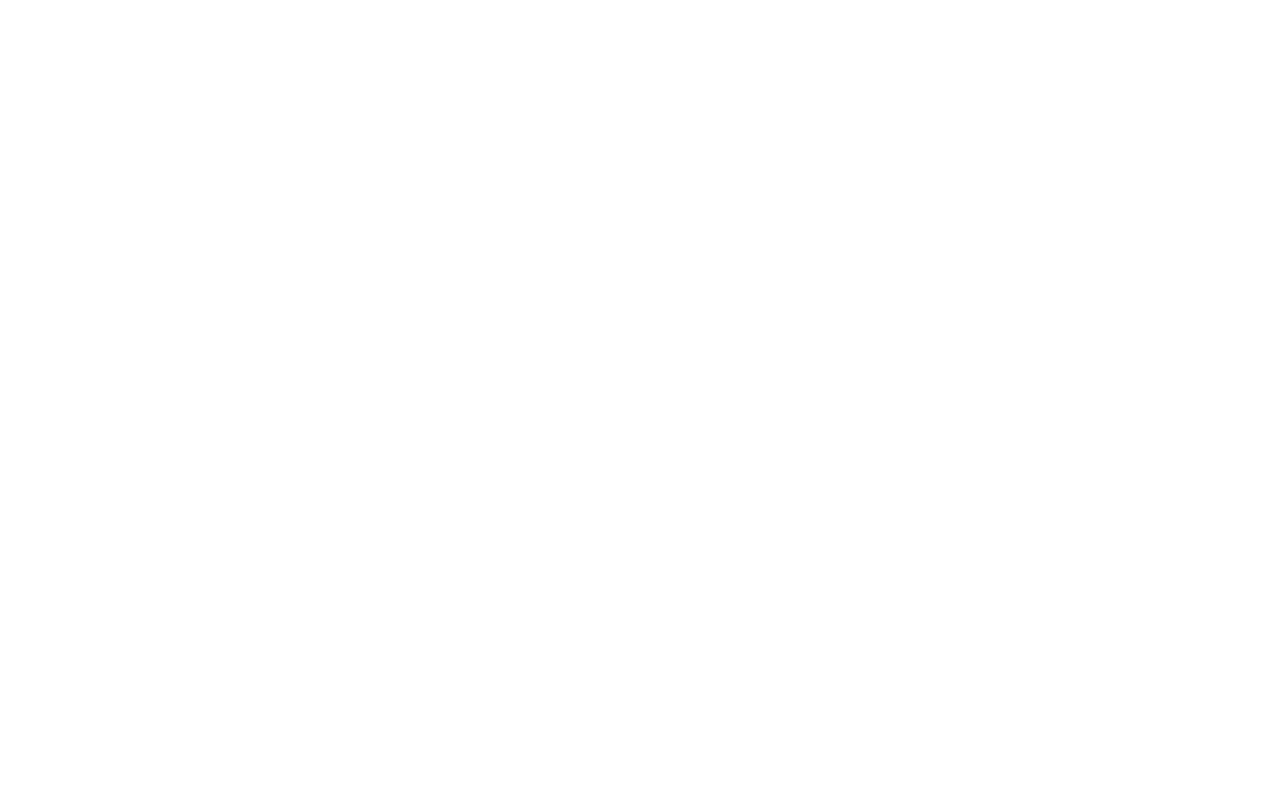
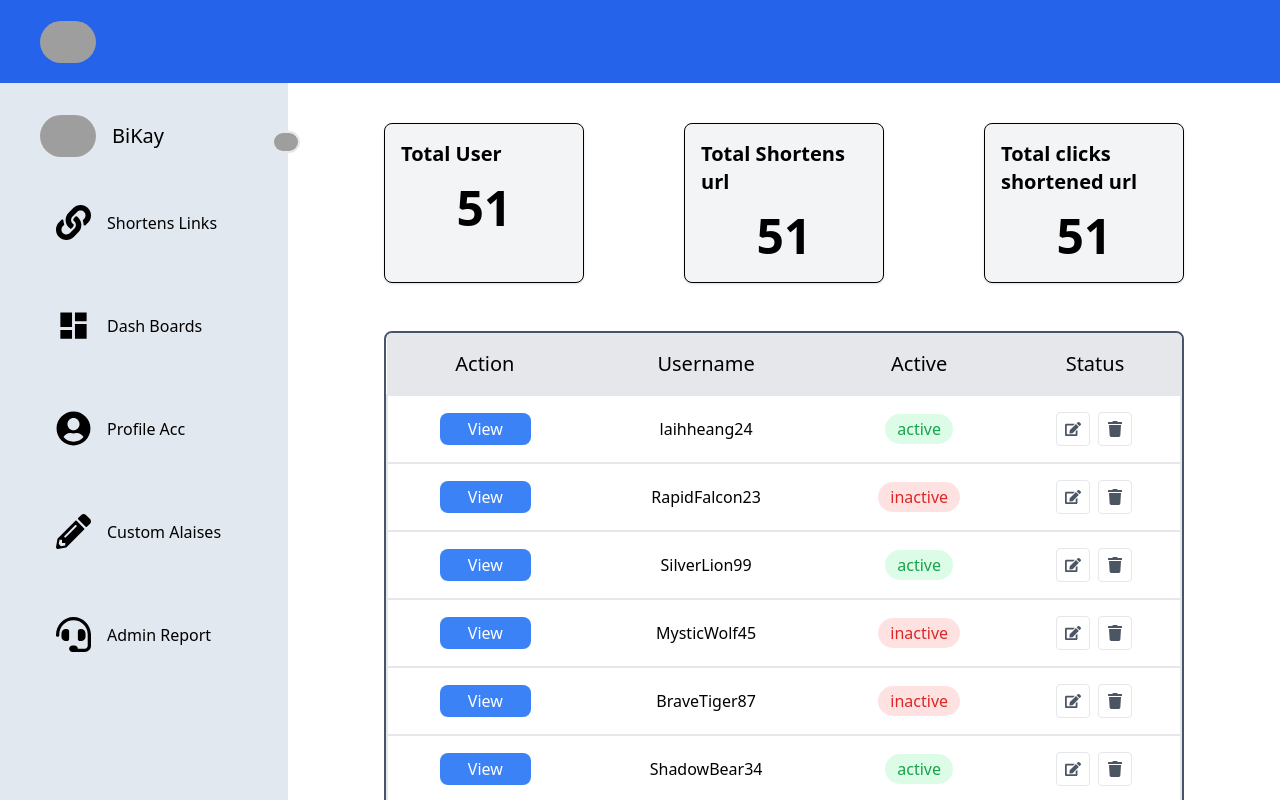
Before and after one commit to saolaiheang/link-shorten-two, a React (Vite) app: page /adminreport in a window 1280 px wide. Before the commit this address had no page. Shown: the top 800 px of the page. Built offline with nearby package versions, Linux system fonts and the light colour scheme; grey boxes are pictures that could not be loaded.

Commit message:
fixed issue save links coverted in storage userid

```diff
--- a/src/App.jsx
+++ b/src/App.jsx
@@ -7,6 +7,7 @@
 import DashboardPage from './page/DashboardPage';
 import './App.css'
 import Customaliasespage from './page/Customaliasespage';
+import AdminReport from './page/AdminReportpage';
 
 function App() {
   return (
@@ -18,6 +19,7 @@
       <Route path="/shortenurls" element={<ShortenUrl/>} />
       <Route path="/dashboard" element={<DashboardPage/>} />
       <Route path="/customalaises" element={<Customaliasespage/>} />
+      <Route path="/adminreport" element={<AdminReport/>} />
 
     </Routes>
     </>
--- a/src/components/Sidebar.jsx
+++ b/src/components/Sidebar.jsx
@@ -4,6 +4,7 @@
 import { MdDashboard } from 'react-icons/md';
 import { useNavigate } from 'react-router-dom'; // Import useNavigate
 import { FaPencilAlt } from "react-icons/fa";
+import {FaHeadset}  from 'react-icons/fa';
 
 const Sidebar = () => {
   const [open, setOpen] = useState(true);
@@ -14,6 +15,7 @@
     { title: "Dash Boards", icon: <MdDashboard size={35} />, gap: true, path: "/dashboard" },
     { title: "Profile Acc", icon: <FaUserCircle size={35} />, gap: true, path: "/profile" },
     { title: "Custom Alaises", icon: <FaPencilAlt size={35} />, gap: true, path: "/customalaises" },
+    { title: "Admin Report", icon: <FaHeadset size={35} />, gap: true, path: "/adminreport" },
   ];
 
   return (
--- /dev/null
+++ b/src/page/AdminReportpage.jsx
@@ -0,0 +1,101 @@
+import { FaCopy, FaEdit, FaTrash } from "react-icons/fa";
+import Sidebar from "../components/Sidebar";
+import Header from "../components/Header";
+
+// Example user data
+const users = [
+  { username: "laihheang24", active: true },
+  { username: "RapidFalcon23", active: false },
+  { username: "SilverLion99", active: true },
+  { username: "MysticWolf45", active: false },
+  { username: "BraveTiger87", active: false },
+  { username: "ShadowBear34", active: true },
+  { username: "StormRider56", active: false },
+  { username: "ThunderHawk22", active: true },
+  { username: "FireKnight68", active: false },
+  { username: "SwiftShark71", active: true }
+];
+
+// Example stats
+const stats = {
+  totalUsers: 51,
+  totalShortenedUrls: 51,
+  totalClicks: 51
+};
+
+function AdminReport() {
+  return (
+    <div className="min-h-screen bg-white">
+      <Header
+        userName="Lai heang"
+        profilePicUrl="https://w7.pngwing.com/pngs/215/58/png-transparent-computer-icons-google-account-scalable-graphics-computer-file-my-account-icon-rim-123rf-symbol-thumbnail.png"
+      />
+      <div className="flex w-full">
+        <Sidebar />
+        <div className="flex-1 p-4 overflow-x-auto">
+          {/* Stats Cards */}
+          <div className="w-full lg:w-10/12 m-auto mt-6 flex flex-col lg:flex-row justify-between gap-4">
+            <div className="bg-gray-100 p-4 rounded-lg shadow border border-black w-full lg:w-1/4 h-40">
+              <h3 className="text-left text-xl font-bold">Total User</h3>
+              <p className="text-5xl font-bold mt-4">{stats.totalUsers}</p>
+            </div>
+            <div className="bg-gray-100 p-4 rounded-lg shadow border border-black w-full lg:w-1/4 h-40">
+              <h3 className="text-left text-xl font-bold">Total Shortens url</h3>
+              <p className="text-5xl font-bold mt-4">{stats.totalShortenedUrls}</p>
+            </div>
+            <div className="bg-gray-100 p-4 rounded-lg shadow border border-black w-full lg:w-1/4 h-40">
+              <h3 className="text-left text-xl font-bold">Total clicks shortened url</h3>
+              <p className="text-5xl font-bold mt-4">{stats.totalClicks}</p>
+            </div>
+          </div>
+
+          {/* Users Table */}
+          <div className="w-full lg:w-10/12 m-auto mt-12 border-2 border-slate-600 max-sm:overflow-scroll rounded-lg overflow-hidden">
+            <table className="w-full text-sm lg:text-base">
+              <thead>
+                <tr className="bg-gray-200 text-center text-base lg:text-xl">
+                  <th className="p-4 border font-normal">Action</th>
+                  <th className="p-4 border font-normal">Username</th>
+                  <th className="p-4 border font-normal">Active</th>
+                  <th className="p-4 border font-normal">Status</th>
+                </tr>
+              </thead>
+              <tbody>
+                {users.map((user, index) => (
+                  <tr key={index} className="border-2 text-center">
+                    <td className="p-4">
+                      <button className="bg-blue-500 text-white py-1 px-3 lg:px-7 rounded-lg hover:bg-blue-600">
+                        View
+                      </button>
+                    </td>
+                    <td className="p-4">{user.username}</td>
+                    <td className="p-4">
+                      <span
+                        className={`py-1 px-3 rounded-full ${
+                          user.active ? "bg-green-100 text-green-600" : "bg-red-100 text-red-600"
+                        }`}
+                      >
+                        {user.active ? "active" : "inactive"}
+                      </span>
+                    </td>
+                    <td className="p-4 flex items-center justify-center gap-2">
+                      <button className="bg-white border rounded p-2 hover:bg-gray-100 flex items-center">
+                        <FaEdit className="text-gray-600" />
+                      </button>
+                      <button className="bg-white border rounded p-2 hover:bg-gray-100 flex items-center">
+                        <FaTrash className="text-gray-600" />
+                      </button>
+                    </td>
+                  </tr>
+                ))}
+              </tbody>
+            </table>
+          </div>
+
+        </div>
+      </div>
+    </div>
+  );
+}
+
+export default AdminReport;
--- a/src/page/DashboardPage.jsx
+++ b/src/page/DashboardPage.jsx
@@ -1,10 +1,27 @@
-import { useState } from "react";
+import { useState, useEffect } from "react";
 import { FaCopy, FaEdit, FaTrash } from "react-icons/fa";
 import Sidebar from "../components/Sidebar";
 import Header from "../components/Header";
 
 function DashboardPage() {
   const [activeTab, setActiveTab] = useState("Cities");
+  const [citiesData, setCitiesData] = useState([]);
+
+  // Function to fetch data from the API
+  const getCitiesData = async () => {
+    try {
+      const response = await fetch("https://example.com/api/cities"); // Replace with your actual API URL
+      const data = await response.json();
+      setCitiesData(data); // Assuming the response is an array of cities
+    } catch (error) {
+      console.error("Error fetching cities data:", error);
+    }
+  };
+
+  // Use useEffect to fetch data when the component mounts
+  useEffect(() => {
+    getCitiesData();
+  }, []);
 
   return (
     <div className="min-h-screen bg-white">
@@ -15,7 +32,6 @@
       <div className="flex w-full">
         <Sidebar />
         <div className="flex-1 p-4 overflow-x-auto">
-          {/* First Table */}
           <div className="w-full lg:w-10/12 m-auto mt-12 border-2 border-slate-600 max-sm:overflow-scroll rounded-lg overflow-hidden">
             <table className="w-full text-sm lg:text-base">
               <thead>
@@ -53,7 +69,6 @@
             </table>
           </div>
 
-          {/* Second Table */}
           <div className="w-full lg:w-10/12 m-auto mt-12 border-2 border-slate-600 rounded-lg overflow-hidden">
             <h2 className="font-bold text-lg mb-4 text-left pt-2 px-12">
               Click + scan by Geographic data
@@ -82,8 +97,6 @@
                 Cities
               </button>
             </div>
-
-            {/* Responsive Table */}
             <table className="w-full lg:w-11/12 m-auto text-sm lg:text-base">
               <thead>
                 <tr className="text-center text-base lg:text-xl text-gray-500">
@@ -93,21 +106,13 @@
                 </tr>
               </thead>
               <tbody>
-                <tr>
-                  <td className="py-1 font-semibold">1</td>
-                  <td className="py-1">PhnomPenh</td>
-                  <td className="py-1">20</td>
-                </tr>
-                <tr>
-                  <td className="py-1 font-semibold">2</td>
-                  <td className="py-1">New York</td>
-                  <td className="py-1">15</td>
-                </tr>
-                <tr>
-                  <td className="py-1 font-semibold">3</td>
-                  <td className="py-1">Tokyo</td>
-                  <td className="py-1">15</td>
-                </tr>
+                {citiesData.map((city, index) => (
+                  <tr key={index}>
+                    <td className="py-1 font-semibold">{index + 1}</td>
+                    <td className="py-1">{city.name}</td>
+                    <td className="py-1">{city.clicks}</td>
+                  </tr>
+                ))}
               </tbody>
             </table>
           </div>
@@ -116,4 +121,5 @@
     </div>
   );
 }
+
 export default DashboardPage;
--- a/src/page/Loginpage.jsx
+++ b/src/page/Loginpage.jsx
@@ -30,6 +30,7 @@
 
         // Store token in local storage
         localStorage.setItem('token', data.token);
+        localStorage.setItem('userId', data.userId);
 
         // Show success message and navigate to another page
         setShowSuccess(true);
```
Also changed, not shown: src/page/ShortensUrl.jsx (+79 -46 lines).
